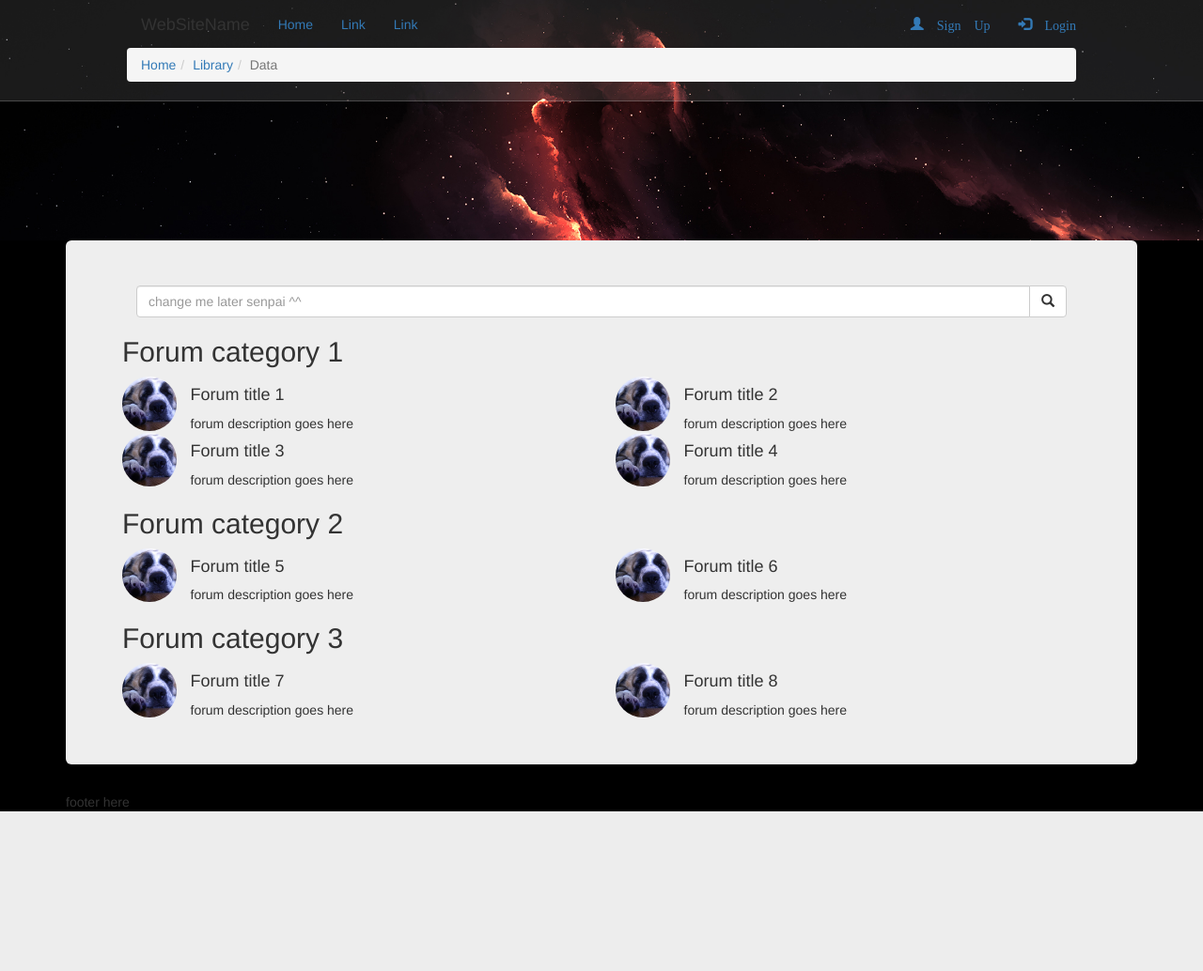
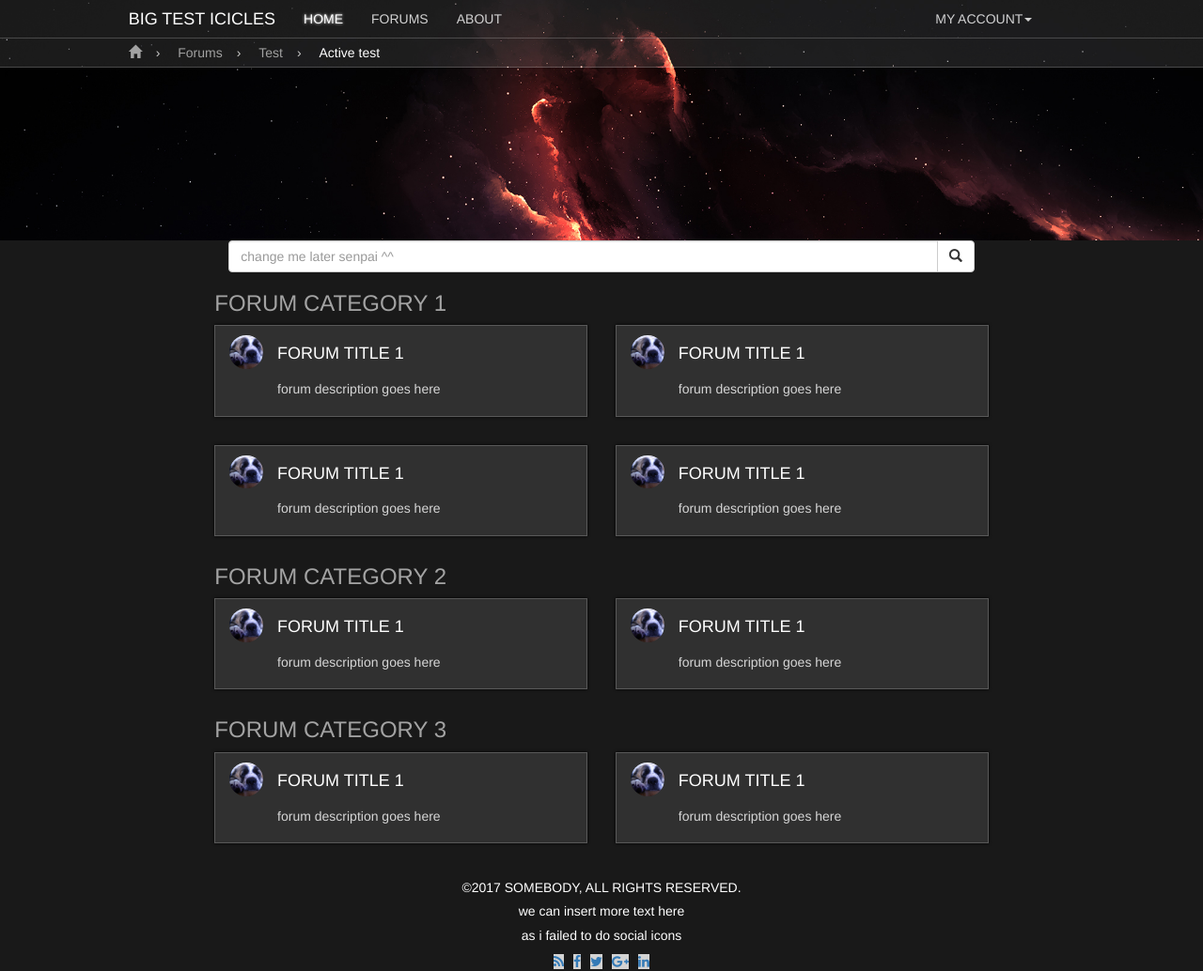
Before and after one commit to kosicielPL/nodejs-forum, a Node server app: page /forum/ in a window 1280 px wide. Shown: the whole page at 94% size. Before the commit the page ends 864 px from the top, so only its background shows below. Run offline with Node 20, Linux system fonts and the light colour scheme; some libraries are stand-ins or nearby versions.

Commit message:
progress on forums design

```diff
--- /dev/null
+++ b/client/public/stylesheets/forum/forum_body.css
@@ -0,0 +1,27 @@
+.forum-block {
+    background: rgba(255, 255, 255, 0.1);
+    border: 1px solid rgba(255, 255, 255, 0.2);
+    box-shadow: 0 0 3px #000;
+    padding: 10px;
+
+}.forum-block:hover {
+    background: rgba(255, 255, 255, 0.2);
+}
+
+.forum-body h3 {
+    text-transform: uppercase;
+    color: rgba(255, 255, 255, 0.6);
+}
+
+.forum-block h4 {
+    text-transform: uppercase;
+    color: #fff;
+}
+
+.forum-block h5 {
+    color: rgba(255, 255, 255, 0.8);
+}
+
+.forum-body .bottom-buffer {
+    margin-bottom: 30px;
+}
--- /dev/null
+++ b/client/public/stylesheets/forum/forum_footer.css
@@ -0,0 +1,102 @@
+.forum-footer {
+    text-align: center;
+    color: #fff;
+}
+
+.forum-footer ul.social-network {
+    list-style: none;
+    display: inline;
+    margin-left: 0 !important;
+    padding: 0;
+}
+
+.forum-footer ul.social-network li {
+    display: inline;
+    margin: 0 5px;
+}
+
+
+/* footer social icons */
+
+.forum-footer .social-network a.icoRss:hover {
+    background-color: #F56505;
+}
+
+.forum-footer .social-network a.icoFacebook:hover {
+    background-color: #3B5998;
+}
+
+.forum-footer .social-network a.icoTwitter:hover {
+    background-color: #33ccff;
+}
+
+.forum-footer .social-network a.icoGoogle:hover {
+    background-color: #BD3518;
+}
+
+.forum-footer .social-network a.icoVimeo:hover {
+    background-color: #0590B8;
+}
+
+.forum-footer .social-network a.icoLinkedin:hover {
+    background-color: #007bb7;
+}
+
+.forum-footer .social-network a.icoRss:hover i,
+.forum-footer .social-network a.icoFacebook:hover i,
+.forum-footer .social-network a.icoTwitter:hover i,
+.forum-footer .social-network a.icoGoogle:hover i,
+.forum-footer .social-network a.icoVimeo:hover i,
+.forum-footer .social-network a.icoLinkedin:hover i {
+    color: #fff;
+}
+
+.forum-footer a.socialIcon:hover,
+.forum-footer .socialHoverClass {
+    color: #44BCDD;
+}
+
+.forum-footer .social-circle li a {
+    display: inline-block;
+    position: relative;
+    margin: 0 auto 0 auto;
+    -moz-border-radius: 50%;
+    -webkit-border-radius: 50%;
+    border-radius: 50%;
+    text-align: center;
+    width: 50px;
+    height: 50px;
+    font-size: 20px;
+}
+
+.forum-footer .social-circle li i {
+    margin: 0;
+    line-height: 50px;
+    text-align: center;
+}
+
+.forum-footer .social-circle li a:hover i,
+.forum-footer .triggeredHover {
+    -moz-transform: rotate(360deg);
+    -webkit-transform: rotate(360deg);
+    -ms--transform: rotate(360deg);
+    transform: rotate(360deg);
+    -webkit-transition: all 0.2s;
+    -moz-transition: all 0.2s;
+    -o-transition: all 0.2s;
+    -ms-transition: all 0.2s;
+    transition: all 0.2s;
+}
+
+.forum-footer .social-circle i {
+    color: #fff;
+    -webkit-transition: all 0.8s;
+    -moz-transition: all 0.8s;
+    -o-transition: all 0.8s;
+    -ms-transition: all 0.8s;
+    transition: all 0.8s;
+}
+
+.forum-footer a {
+    background-color: #D3D3D3;
+}
--- /dev/null
+++ b/client/public/stylesheets/forum/forum_header.css
@@ -0,0 +1,83 @@
+body {
+    background: #191919 !important;
+}
+
+.forum-header {
+    position: absolute;
+    width: 100%;
+    z-index: 100;
+    background: rgba(255, 255, 255, 0.1);
+    border-bottom: 1px solid rgba(255, 255, 255, 0.2);
+    /*background: #ccc;*/
+}
+
+.forum-header .navbar-nav>li>a,
+.forum-header .navbar-brand {
+    text-transform: uppercase;
+    padding-top: 10px !important;
+    padding-bottom: 0 !important;
+    height: 40px;
+    margin: 0px;
+}
+
+.forum-header .navbar-nav>li>a {
+    color: rgba(255, 255, 255, 0.8);
+}
+
+.forum-header .navbar-brand {
+    color: #fff;
+}
+
+.forum-header .navbar-nav>li>a:hover,
+.forum-header .navbar-nav>li>a:focus {
+    background-color: transparent;
+    color: rgba(255, 255, 255, 1);
+}
+
+.forum-header .navbar-nav>li>a.active {
+    background-color: transparent;
+    color: rgba(255, 255, 255, 1);
+    text-shadow: 0 0 3px #ffffff;
+}
+
+.forum-header .nav-first-row {
+    border-bottom: 1px solid rgba(255, 255, 255, 0.2);
+}
+
+.forum-header .breadcrumb {
+    background: rgba(255, 255, 255, 0);
+    border: 0px solid rgba(255, 255, 255, 0);
+    border-radius: 0px;
+    display: inline-block;
+    padding-top: 5px;
+    padding-bottom: 5px;
+    margin: 0px;
+}
+
+.forum-header .breadcrumb li {
+    font-size: 14px;
+}
+
+.forum-header .breadcrumb a {
+    color: rgba(161, 161, 161, 1);
+}
+
+.forum-header .breadcrumb a:hover {
+    color: rgba(255, 255, 255, 1);
+    text-decoration: none;
+}
+
+.forum-header .breadcrumb>.active {
+    color: rgba(255, 255, 255, 1);
+}
+
+.forum-header .breadcrumb>li+li:before {
+    color: rgba(204, 204, 204, 1);
+    content: "\203A\00a0";
+    padding-left: 15px;
+    padding-right: 15px;
+}
+
+.forum-header .dropdown .glyphicon{
+    margin-right: 15px;
+}
--- a/client/public/stylesheets/style.css
+++ b/client/public/stylesheets/style.css
@@ -40,3 +40,7 @@ a {
 .forum-body {
   background: #000000;
 }
+
+.forum-header, .forum-header a {
+  color: #fff;
+}
--- a/client/views/forum/footer.pug
+++ b/client/views/forum/footer.pug
@@ -1,2 +1,21 @@
-div.container-fluid
-    div.container footer here
+div.container-fluid.forum-footer
+    h5 ©2017 SOMEBODY, ALL RIGHTS RESERVED.
+    h5 we can insert more text here
+    h5 as i failed to do social icons
+    div.col-md-12
+        ul.social-network.social-cicrle
+            li
+                a(href='#' title='Rss').icoRss
+                    i.fa.fa-rss
+            li
+                a(href='#' title='Facebook').icoFacebook
+                    i.fa.fa-facebook
+            li
+                a(href='#' title='Twitter').icoTwitter
+                    i.fa.fa-twitter
+            li
+                a(href='#' title='Google').icoGoogle
+                    i.fa.fa-google-plus
+            li
+                a(href='#' title='Linkedin').icoLinkedin
+                    i.fa.fa-linkedin
--- a/client/views/forum/forum.pug
+++ b/client/views/forum/forum.pug
@@ -1,31 +1,14 @@
 extends layout
 
 block content
-    //- div.navbar.navbar-inverse.navbar-fixed-top(role='navigation')
-    //-     div.container
-    //-         div.navbar-header
-    //-             button.navbar-toggle(type='button', data-toggle='collapse', data-target='.navbar-collapse')
-    //-                 span.icon-bar
-    //-                 span.icon-bar
-    //-                 span.icon-bar
-    //-             a.navbar-brand(href="#")
-    //-                 | Program Name
-    //-         div.collapse.navbar-collapse
-    //-             ul.nav.navbar-nav
-    //-                 li.active
-    //-                     a(href="#") Home
-    //-                 li
-    //-                     a(href="#about") About
-    //-                 li
-    //-                     a(href="#contact") Contact
     include header
 
-
-    img(src="img/huge.jpg").img-responsive.forum-main-logo
+    img(src="../img/huge.jpg").img-responsive.forum-main-logo
 
     div.container-fluid.forum-body
-        div.container
-            div.jumbotron
+        div.row
+            div.col-lg-2
+            div.col-lg-8
                 div.container-fluid
                     form(action="")
                         div.input-group
@@ -34,83 +17,105 @@ block content
                                 button(type="submit").btn.btn-default
                                     i.glyphicon.glyphicon-search
 
-                h2 Forum category 1
-                div.row
-                    div.col-xs-6
-                        div.row
-                            div.col-sm-2
-                                img(src="img/max.jpg").img-responsive.img-circle
-                            div.col-sm-10
+                h3 FORUM CATEGORY 1
+                div.row.bottom-buffer
+                    div.col-lg-6
+                        a(href="#")
+                            div.col-lg-12.forum-block
                                 div.row
-                                    h4 Forum title 1
-                                div.row forum description goes here
+                                    div.col-lg-2
+                                        img(src="../img/max.jpg").img-responsive.img-circle
+                                    div.col-lg-10
+                                        div.row
+                                            h4 forum title 1
+                                        div.row
+                                            h5 forum description goes here
+                    div.col-lg-6
+                        a(href="#")
+                            div.col-lg-12.forum-block
+                                div.row
+                                    div.col-lg-2
+                                        img(src="../img/max.jpg").img-responsive.img-circle
+                                    div.col-lg-10
+                                        div.row
+                                            h4 forum title 1
+                                        div.row
+                                            h5 forum description goes here
+                div.row.bottom-buffer
+                    div.col-lg-6
+                        a(href="#")
+                            div.col-lg-12.forum-block
+                                div.row
+                                    div.col-lg-2
+                                        img(src="../img/max.jpg").img-responsive.img-circle
+                                    div.col-lg-10
+                                        div.row
+                                            h4 forum title 1
+                                        div.row
+                                            h5 forum description goes here
+                    div.col-lg-6
+                        a(href="#")
+                            div.col-lg-12.forum-block
+                                div.row
+                                    div.col-lg-2
+                                        img(src="../img/max.jpg").img-responsive.img-circle
+                                    div.col-lg-10
+                                        div.row
+                                            h4 forum title 1
+                                        div.row
+                                            h5 forum description goes here
 
-                    div.col-xs-6
-                        div.row
-                            div.col-sm-2
-                                img(src="img/max.jpg").img-responsive.img-circle
-                            div.col-sm-10
+                h3 FORUM CATEGORY 2
+                div.row.bottom-buffer
+                    div.col-lg-6
+                        a(href="#")
+                            div.col-lg-12.forum-block
                                 div.row
-                                    h4 Forum title 2
-                                div.row forum description goes here
-                div.row
-                    div.col-xs-6
-                        div.row
-                            div.col-sm-2
-                                img(src="img/max.jpg").img-responsive.img-circle
-                            div.col-sm-10
+                                    div.col-lg-2
+                                        img(src="../img/max.jpg").img-responsive.img-circle
+                                    div.col-lg-10
+                                        div.row
+                                            h4 forum title 1
+                                        div.row
+                                            h5 forum description goes here
+                    div.col-lg-6
+                        a(href="#")
+                            div.col-lg-12.forum-block
                                 div.row
-                                    h4 Forum title 3
-                                div.row forum description goes here
+                                    div.col-lg-2
+                                        img(src="../img/max.jpg").img-responsive.img-circle
+                                    div.col-lg-10
+                                        div.row
+                                            h4 forum title 1
+                                        div.row
+                                            h5 forum description goes here
 
-                    div.col-xs-6
-                        div.row
-                            div.col-sm-2
-                                img(src="img/max.jpg").img-responsive.img-circle
-                            div.col-sm-10
+                h3 FORUM CATEGORY 3
+                div.row.bottom-buffer
+                    div.col-lg-6
+                        a(href="#")
+                            div.col-lg-12.forum-block
                                 div.row
-                                    h4 Forum title 4
-                                div.row forum description goes here
+                                    div.col-lg-2
+                                        img(src="../img/max.jpg").img-responsive.img-circle
+                                    div.col-lg-10
+                                        div.row
+                                            h4 forum title 1
+                                        div.row
+                                            h5 forum description goes here
+                    div.col-lg-6
+                        a(href="#")
+                            div.col-lg-12.forum-block
+                                div.row
+                                    div.col-lg-2
+                                        img(src="../img/max.jpg").img-responsive.img-circle
+                                    div.col-lg-10
+                                        div.row
+                                            h4 forum title 1
+                                        div.row
+                                            h5 forum description goes here
 
-                h2 Forum category 2
-                div.row
-                    div.col-xs-6
-                        div.row
-                            div.col-sm-2
-                                img(src="img/max.jpg").img-responsive.img-circle
-                            div.col-sm-10
-                                div.row
-                                    h4 Forum title 5
-                                div.row forum description goes here
-
-                    div.col-xs-6
-                        div.row
-                            div.col-sm-2
-                                img(src="img/max.jpg").img-responsive.img-circle
-                            div.col-sm-10
-                                div.row
-                                    h4 Forum title 6
-                                div.row forum description goes here
-
-                h2 Forum category 3
-                div.row
-                    div.col-xs-6
-                        div.row
-                            div.col-sm-2
-                                img(src="img/max.jpg").img-responsive.img-circle
-                            div.col-sm-10
-                                div.row
-                                    h4 Forum title 7
-                                div.row forum description goes here
-
-                    div.col-xs-6
-                        div.row
-                            div.col-sm-2
-                                img(src="img/max.jpg").img-responsive.img-circle
-                            div.col-sm-10
-                                div.row
-                                    h4 Forum title 8
-                                div.row forum description goes here
+            div.col-lg-2
         include footer
 
     //- nav(aria-label='Page navigation')
--- a/client/views/forum/header.pug
+++ b/client/views/forum/header.pug
@@ -1,34 +1,60 @@
 div.container-fluid.forum-header
-    nav.navbar.transparent
-        div.row
-            div.col-lg-1
-            div.col-lg-10
-                div.container-fluid
-                    div.navbar-header
-                        //- img(src="img/max.jpg").img-responsive.img-rounded
-                        span.navbar-brand WebSiteName
-                    ul.nav.navbar-nav
-                        li
-                            a(href="#").active Home
-                        li
-                            a(href="#") Link
-                        li
-                            a(href="#") Link
-                    ul.nav.navbar-nav.navbar-right
+    nav.row.nav-first-row
+        div.col-lg-1
+        div.col-lg-10
+            div.navbar-header
+                //- img(src="img/max.jpg").img-responsive.img-rounded
+                span.navbar-brand BIG TEST ICICLES
+            ul.nav.navbar-nav
+                li
+                    a(href="#").active HOME
+                li
+                    a(href="#") FORUMS
+                li
+                    a(href="#") ABOUT
+            ul.nav.navbar-nav.navbar-right
+                li.dropdown
+                    a(href="#",data-toggle="dropdown").dropdown-toggle My account
+                        span.caret
+                    ul.dropdown-menu
                         li
                             a(href="#")
-                                span.glyphicon.glyphicon-user  Sign Up
+                                span.glyphicon.glyphicon-user
+                                |Profile
                         li
                             a(href="#")
-                                span.glyphicon.glyphicon-log-in  Login
-            div.col-lg-1
-        div.row
-            div.col-lg-1
-            div.col-lg-10
-                ul.breadcrumb
-                    li
-                        a(href='#') Home
-                    li
-                        a(href='#') Library
-                    li.active Data
-            div.col-lg-1
+                                span.glyphicon.glyphicon-cog
+                                |Settings
+                        li
+                            a(href="#")
+                                span.glyphicon.glyphicon-pencil
+                                |Sign up
+                        li
+                            a(href="#")
+                                span.glyphicon.glyphicon-log-in
+                                |Log in
+                        li
+                            a(href="#")
+                                span.glyphicon.glyphicon-log-out
+                                |Log out
+
+                li
+                    a(href="#")
+
+                li
+                    a(href="#")
+
+        div.col-lg-1
+    div.row
+        div.col-lg-1
+        div.col-lg-10
+            ul.breadcrumb
+                li
+                    a(href="#")
+                        span.glyphicon.glyphicon-home
+                li
+                    a(href='#') Forums
+                li
+                    a(href='#') Test
+                li.active Active test
+        div.col-lg-1
--- a/client/views/forum/layout.pug
+++ b/client/views/forum/layout.pug
@@ -2,9 +2,12 @@ doctype html
 html
   head
     title= title
-    link(rel='stylesheet', href='/stylesheets/style.css')
+    script(src='../lib/jquery/dist/jquery.js')
+    script(src='../lib/bootstrap/dist/js/bootstrap.js')
+    link(rel='stylesheet', href='/stylesheets/forum/forum_header.css')
+    link(rel='stylesheet', href='/stylesheets/forum/forum_body.css')
+    link(rel='stylesheet', href='/stylesheets/forum/forum_footer.css')
     link(rel='stylesheet', href='../lib/bootstrap/dist/css/bootstrap.css')
-    link(src='../lib/jquery/dist/jquery.js')
-    link(src='../lib/bootstrap/dist/js/bootstrap.js')
+    link(rel='stylesheet', href='http://maxcdn.bootstrapcdn.com/font-awesome/4.2.0/css/font-awesome.min.css')
   body
     block content
```
